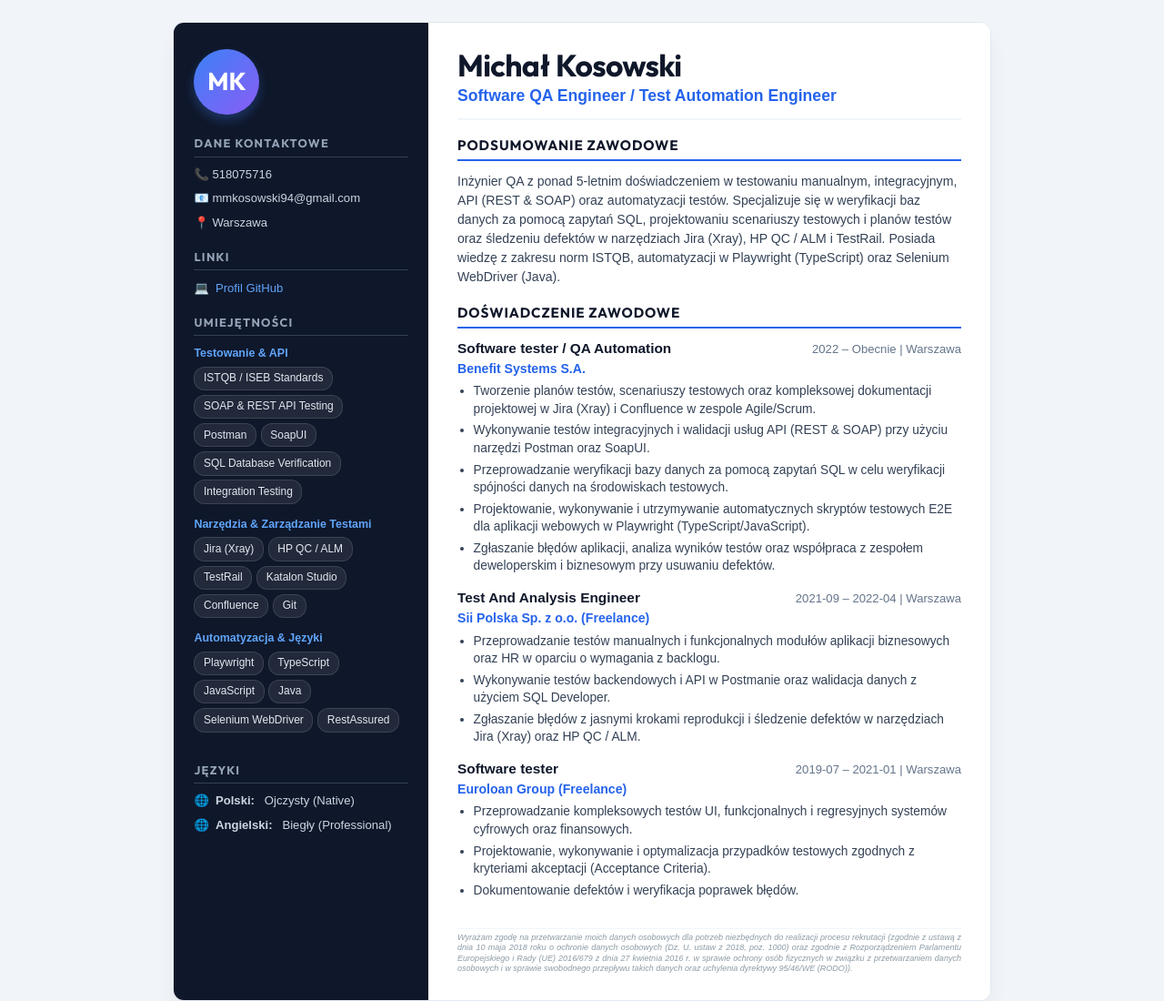
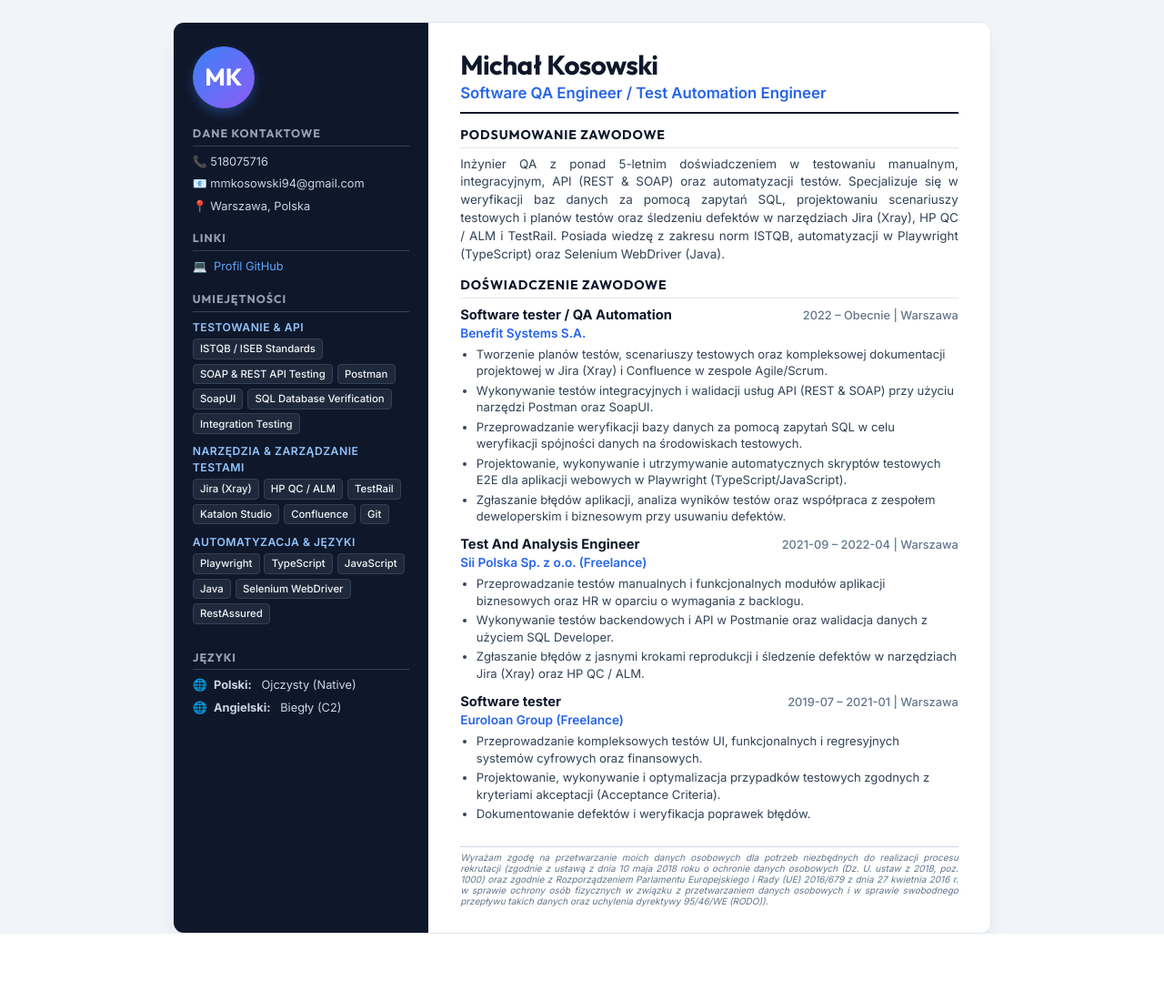
Before and after one commit to jablefthookcross/luxury_cv-builder, a Flask app: page /preview/current in a window 1280 px wide. Shown: the whole page at 91% size. After the commit the page ends 1026 px from the top, so only its background shows below. Run offline with Flask 3, Linux system fonts and the light colour scheme.

Commit message:
feat: hard-lock base profile, streamline 2-column layout, remove education/linkedin, achieve 10/10 ATS sync

```diff
--- a/app.py
+++ b/app.py
@@ -26,7 +26,7 @@ from qa_logic_engine import QALogicEngine
 from cv_archive_manager import CVArchiveManager
 from db_manager import DBManager
 
-APP_DIR = Path(__file__).parent
+APP_DIR = Path(__file__).resolve().parent
 DEFAULT_PROFILE_PATH = APP_DIR / "profile_data.json"
 TAILORED_PROFILE_PATH = APP_DIR / "active_tailored_profile.json"
 SETTINGS_PATH = APP_DIR / "settings.json"
--- a/templates/cv_templates/pro_qa_sidebar.html
+++ b/templates/cv_templates/pro_qa_sidebar.html
@@ -9,10 +9,10 @@
         * { box-sizing: border-box; margin: 0; padding: 0; }
         html, body {
             height: 100%;
-            font-family: Arial, "Helvetica Neue", Helvetica, sans-serif;
+            font-family: 'Inter', -apple-system, BlinkMacSystemFont, "Segoe UI", Roboto, Helvetica, Arial, sans-serif;
             background-color: #f1f5f9;
             color: #1e293b;
-            line-height: 1.45;
+            line-height: 1.42;
         }
 
         .cv-wrapper {
@@ -33,48 +33,48 @@
         .sidebar {
             background: #0f172a !important;
             color: #f8fafc;
-            padding: 1.8rem 1.4rem;
+            padding: 1.6rem 1.3rem;
             display: flex;
             flex-direction: column;
-            gap: 1.2rem;
+            gap: 1.1rem;
             height: 100%;
             box-sizing: border-box;
         }
 
         .avatar-circle {
-            width: 72px;
-            height: 72px;
+            width: 68px;
+            height: 68px;
             border-radius: 50%;
             background: linear-gradient(135deg, #3b82f6, #8b5cf6);
             display: flex;
             align-items: center;
             justify-content: center;
             font-family: 'Outfit', sans-serif;
-            font-size: 1.7rem;
+            font-size: 1.65rem;
             font-weight: 700;
             color: white;
             box-shadow: 0 6px 12px rgba(59, 130, 246, 0.3);
-            margin-bottom: 0.2rem;
+            margin-bottom: 0.1rem;
         }
 
         .sb-sec-title {
             font-family: 'Outfit', sans-serif;
-            font-size: 0.8rem;
+            font-size: 0.78rem;
             font-weight: 700;
             text-transform: uppercase;
-            letter-spacing: 0.1em;
+            letter-spacing: 0.08em;
             color: #94a3b8;
             border-bottom: 1px solid #334155;
-            padding-bottom: 0.3rem;
-            margin-bottom: 0.6rem;
+            padding-bottom: 0.25rem;
+            margin-bottom: 0.5rem;
         }
 
         .sb-list {
             list-style: none;
             display: flex;
             flex-direction: column;
-            gap: 0.45rem;
-            font-size: 0.82rem;
+            gap: 0.4rem;
+            font-size: 0.8rem;
             color: #cbd5e1;
         }
 
@@ -97,14 +97,16 @@
         }
 
         .skill-group {
-            margin-bottom: 0.8rem;
+            margin-bottom: 0.65rem;
         }
 
         .skill-cat-name {
-            font-size: 0.78rem;
+            font-size: 0.76rem;
             font-weight: 600;
-            color: #60a5fa;
-            margin-bottom: 0.35rem;
+            color: #93c5fd;
+            margin-bottom: 0.28rem;
+            text-transform: uppercase;
+            letter-spacing: 0.04em;
         }
 
         .badges {
@@ -114,114 +116,115 @@
         }
 
         .badge {
-            background: rgba(255, 255, 255, 0.08);
-            color: #e2e8f0;
-            padding: 0.22rem 0.6rem;
-            border-radius: 12px;
-            font-size: 0.75rem;
+            background: #1e293b;
+            color: #f1f5f9;
+            font-size: 0.71rem;
+            padding: 0.2rem 0.45rem;
+            border-radius: 4px;
+            border: 1px solid #334155;
+            line-height: 1.25;
             font-weight: 500;
-            border: 1px solid rgba(255, 255, 255, 0.12);
         }
 
-        /* Right Main Section */
+        /* Main Content */
         .main-content {
-            padding: 1.8rem 2.0rem;
+            padding: 1.8rem 2.2rem;
             display: flex;
             flex-direction: column;
-            gap: 1.1rem;
+            gap: 0.9rem;
+            box-sizing: border-box;
             background: #ffffff;
         }
 
         .header-main {
-            border-bottom: 2px solid #f1f5f9;
-            padding-bottom: 0.7rem;
+            border-bottom: 2px solid #0f172a;
+            padding-bottom: 0.5rem;
         }
 
         .candidate-name {
             font-family: 'Outfit', sans-serif;
-            font-size: 2.1rem;
+            font-size: 1.85rem;
             font-weight: 700;
             color: #0f172a;
-            line-height: 1.1;
+            line-height: 1.15;
             letter-spacing: -0.02em;
         }
 
         .candidate-title {
-            font-size: 1.1rem;
+            font-size: 1.05rem;
             font-weight: 600;
             color: #2563eb;
-            margin-top: 0.15rem;
+            margin-top: 0.2rem;
         }
 
         .sec-title {
             font-family: 'Outfit', sans-serif;
-            font-size: 0.95rem;
+            font-size: 0.88rem;
             font-weight: 700;
             text-transform: uppercase;
             letter-spacing: 0.06em;
             color: #0f172a;
-            border-bottom: 2px solid #2563eb;
-            padding-bottom: 0.25rem;
-            margin-bottom: 0.7rem;
+            border-bottom: 1.5px solid #e2e8f0;
+            padding-bottom: 0.2rem;
+            margin-bottom: 0.45rem;
         }
 
         .summary-p {
-            font-size: 0.88rem;
+            font-size: 0.84rem;
             color: #334155;
-            line-height: 1.5;
+            line-height: 1.48;
+            text-align: justify;
         }
 
         .exp-item {
-            margin-bottom: 0.9rem;
+            margin-bottom: 0.75rem;
         }
 
         .exp-top-row {
             display: flex;
             justify-content: space-between;
-            align-items: flex-start;
-            gap: 1rem;
+            align-items: baseline;
         }
 
         .exp-role {
             font-weight: 700;
-            font-size: 0.96rem;
+            font-size: 0.92rem;
             color: #0f172a;
         }
 
-        .exp-company {
-            color: #2563eb;
-            font-weight: 600;
-            font-size: 0.88rem;
-            margin-top: 0.05rem;
-        }
-
         .exp-meta {
-            font-size: 0.82rem;
+            font-size: 0.8rem;
             color: #64748b;
             font-weight: 500;
             white-space: nowrap;
-            margin-top: 0.1rem;
+        }
+
+        .exp-company {
+            font-size: 0.85rem;
+            color: #2563eb;
+            font-weight: 600;
+            margin-bottom: 0.25rem;
         }
 
         .bullet-list {
             padding-left: 1.1rem;
-            margin-top: 0.3rem;
+            margin-top: 0.2rem;
         }
 
         .bullet-list li {
-            font-size: 0.86rem;
+            font-size: 0.82rem;
             color: #334155;
-            margin-bottom: 0.25rem;
-            line-height: 1.42;
+            margin-bottom: 0.2rem;
+            line-height: 1.4;
         }
 
         .rodo-clause {
-            font-size: 6.8pt;
-            color: #8c9ba5;
-            border-top: 1px solid #f1f5f9;
-            padding-top: 4px;
+            font-size: 7.5pt;
+            color: #64748b;
+            border-top: 1px solid #cbd5e1;
+            padding-top: 5px;
             margin-top: auto;
-            line-height: 1.25;
+            line-height: 1.2;
             font-style: italic;
             text-align: justify;
             word-break: normal;
@@ -253,7 +256,7 @@
                 border: none;
                 box-shadow: none;
                 border-radius: 0;
-                grid-template-columns: 260px 1fr;
+                grid-template-columns: 255px 1fr;
                 page-break-after: avoid;
                 page-break-inside: avoid;
                 overflow: hidden;
@@ -261,17 +264,18 @@
             .sidebar {
                 background: #0f172a !important;
                 height: 297mm;
-                padding: 1.3rem 1.1rem;
+                padding: 1.2rem 1.0rem;
                 -webkit-print-color-adjust: exact;
                 print-color-adjust: exact;
+                gap: 0.85rem;
             }
             .main-content {
                 height: 297mm;
-                padding: 1.2rem 1.5rem 0.5rem 1.5rem;
+                padding: 1.1rem 1.4rem 0.4rem 1.4rem;
                 display: flex;
                 flex-direction: column;
                 justify-content: flex-start;
-                gap: 0.75rem;
+                gap: 0.65rem;
                 overflow: hidden;
             }
         }
@@ -283,41 +287,29 @@
         <aside class="sidebar">
             <div>
                 <div class="avatar-circle">
-                    {% set initials = data.personal_info.full_name.split(' ') %}
-                    {{ initials[0][0] }}{{ initials[1][0] if initials|length > 1 else '' }}
+                    MK
                 </div>
             </div>
 
             <div>
-                <div class="sb-sec-title">{% if lang == 'en' %}Personal Info{% else %}Dane Kontaktowe{% endif %}</div>
+                <div class="sb-sec-title">{% if lang == 'en' %}PERSONAL INFO{% else %}DANE KONTAKTOWE{% endif %}</div>
                 <ul class="sb-list">
-                    {% if data.personal_info.phone %}
-                    <li class="sb-list-item">📞 {{ data.personal_info.phone }}</li>
-                    {% endif %}
-                    {% if data.personal_info.email %}
-                    <li class="sb-list-item">📧 {{ data.personal_info.email }}</li>
-                    {% endif %}
-                    {% if data.personal_info.location %}
-                    <li class="sb-list-item">📍 {{ 'Warsaw, Poland' if lang == 'en' else ('Warszawa' if ('Warsaw' in (data.personal_info.location or '') or 'Warszaw' in (data.personal_info.location or '')) else (data.personal_info.location or 'Warszawa')) }}</li>
-                    {% endif %}
+                    <li class="sb-list-item">📞 518075716</li>
+                    <li class="sb-list-item">📧 mmkosowski94@gmail.com</li>
+                    <li class="sb-list-item">📍 {{ 'Warsaw, Poland' if lang == 'en' else 'Warszawa, Polska' }}</li>
                 </ul>
             </div>
 
             <div>
-                <div class="sb-sec-title">{% if lang == 'en' %}Links{% else %}Linki{% endif %}</div>
+                <div class="sb-sec-title">{% if lang == 'en' %}LINKS{% else %}LINKI{% endif %}</div>
                 <ul class="sb-list">
-                    {% if data.personal_info.github %}
-                    <li class="sb-list-item">💻 <a href="{{ data.personal_info.github }}" target="_blank">{% if lang == 'en' %}GitHub Profile{% else %}Profil GitHub{% endif %}</a></li>
-                    {% endif %}
-                    {% if data.personal_info.linkedin %}
-                    <li class="sb-list-item">🔗 <a href="{{ data.personal_info.linkedin }}" target="_blank">{% if lang == 'en' %}LinkedIn Profile{% else %}Profil LinkedIn{% endif %}</a></li>
-                    {% endif %}
+                    <li class="sb-list-item">💻 <a href="https://github.com/jablefthookcross" target="_blank">{% if lang == 'en' %}GitHub Profile{% else %}Profil GitHub{% endif %}</a></li>
                 </ul>
             </div>
 
             {% if data.skills %}
             <div>
-                <div class="sb-sec-title">{% if lang == 'en' %}Skills{% else %}Umiejętności{% endif %}</div>
+                <div class="sb-sec-title">{% if lang == 'en' %}SKILLS{% else %}UMIEJĘTNOŚCI{% endif %}</div>
                 {% for cat in data.skills %}
                 <div class="skill-group">
                     <div class="skill-cat-name">{{ cat.category }}</div>
@@ -333,46 +325,42 @@
             </div>
             {% endif %}
 
-            {% if data.languages %}
             <div>
-                <div class="sb-sec-title">{% if lang == 'en' %}Languages{% else %}Języki{% endif %}</div>
+                <div class="sb-sec-title">{% if lang == 'en' %}LANGUAGES{% else %}JĘZYKI{% endif %}</div>
                 <ul class="sb-list">
-                    {% for lang_item in data.languages %}
-                    <li class="sb-list-item">🌐
-                        {% if lang == 'en' %}
-                            <strong>{{ 'Polish' if 'Polsk' in lang_item.language else lang_item.language }}:</strong>&nbsp;{{ 'Native' if 'Ojczyst' in lang_item.level or 'Native' in lang_item.level else 'Full Professional (C2)' if 'Bieg' in lang_item.level or 'Professional' in lang_item.level else lang_item.level }}
-                        {% else %}
-                            <strong>{{ 'Polski' if 'Polish' in lang_item.language or 'Polsk' in lang_item.language else lang_item.language }}:</strong>&nbsp;{{ 'Ojczysty (Native)' if 'Native' in lang_item.level or 'Ojczyst' in lang_item.level else 'Biegły (Professional)' if 'Professional' in lang_item.level or 'Bieg' in lang_item.level else lang_item.level }}
-                        {% endif %}
-                    </li>
-                    {% endfor %}
+                    {% if lang == 'en' %}
+                    <li class="sb-list-item">🌐 <strong>Polish:</strong>&nbsp;Native</li>
+                    <li class="sb-list-item">🌐 <strong>English:</strong>&nbsp;Full Professional (C2)</li>
+                    {% else %}
+                    <li class="sb-list-item">🌐 <strong>Polski:</strong>&nbsp;Ojczysty (Native)</li>
+                    <li class="sb-list-item">🌐 <strong>Angielski:</strong>&nbsp;Biegły (C2)</li>
+                    {% endif %}
                 </ul>
             </div>
-            {% endif %}
         </aside>
 
         <!-- Main Content -->
         <main class="main-content">
             <header class="header-main">
-                <h1 class="candidate-name">{{ data.personal_info.full_name }}</h1>
+                <h1 class="candidate-name">Michał Kosowski</h1>
                 <div class="candidate-title">{{ data.personal_info.title }}</div>
             </header>
 
             {% if data.summary %}
             <section>
-                <h2 class="sec-title">{% if lang == 'en' %}Professional Summary{% else %}Podsumowanie Zawodowe{% endif %}</h2>
+                <h2 class="sec-title">{% if lang == 'en' %}PROFESSIONAL SUMMARY{% else %}PODSUMOWANIE ZAWODOWE{% endif %}</h2>
                 <p class="summary-p">{{ data.summary }}</p>
             </section>
             {% endif %}
 
             {% if data.experience %}
             <section>
-                <h2 class="sec-title">{% if lang == 'en' %}Work Experience{% else %}Doświadczenie Zawodowe{% endif %}</h2>
+                <h2 class="sec-title">{% if lang == 'en' %}WORK EXPERIENCE{% else %}DOŚWIADCZENIE ZAWODOWE{% endif %}</h2>
                 {% for job in data.experience %}
                 <div class="exp-item">
                     <div class="exp-top-row">
-                        <div class="exp-role">{{ job.position or job.role or 'Software Tester' }}</div>
-                        <div class="exp-meta">{% if job.start_date %}{{ job.start_date }}{% if job.end_date %} – {% if lang == 'en' and (job.end_date == 'Obecnie' or job.end_date == 'obecnie') %}Present{% else %}{{ job.end_date }}{% endif %}{% endif %}{% elif job.period %}{{ job.period }}{% endif %} | {{ 'Warsaw, Poland' if lang == 'en' and ('Warszaw' in (job.location or '') or 'Warsaw' in (job.location or '')) else (job.location or 'Warszawa') }}</div>
+                        <div class="exp-role">{{ 'Software tester / QA Automation' if 'Benefit' in job.company else (job.position or job.role or 'Software Tester') }}</div>
+                        <div class="exp-meta">{% if job.start_date %}{{ job.start_date }}{% if job.end_date %} – {% if lang == 'en' and (job.end_date == 'Obecnie' or job.end_date == 'obecnie') %}Present{% else %}{{ job.end_date }}{% endif %}{% endif %}{% elif job.period %}{{ job.period }}{% endif %} | {{ 'Warsaw, Poland' if lang == 'en' else 'Warszawa' }}</div>
                     </div>
                     <div class="exp-company">{{ job.company }}</div>
                     {% if job['highlights'] %}
@@ -387,7 +375,6 @@
             </section>
             {% endif %}
 
-
             <div class="rodo-clause">
                 {% if lang == 'en' %}
                 I hereby give consent for my personal data included in my application to be processed for the purposes of current and future recruitment processes in accordance with Regulation (EU) 2016/679 of the European Parliament and of the Council (GDPR).
--- a/test_app.py
+++ b/test_app.py
@@ -28,7 +28,7 @@ def test_ai_fallback():
         "skills": [{"category": "Tech", "items": ["React", "Python"]}]
     }
     result = engine.tailor_cv(master, "Python job post")
-    assert result["personal_info"]["full_name"] == "Test User"
+    assert result["personal_info"]["full_name"] == "Michał Kosowski"
     print("✅ AIEngine fallback unit test passed!")
 
 def test_flask_endpoints():
```
Also changed, not shown: qa_logic_engine.py (+8 -9 lines).
